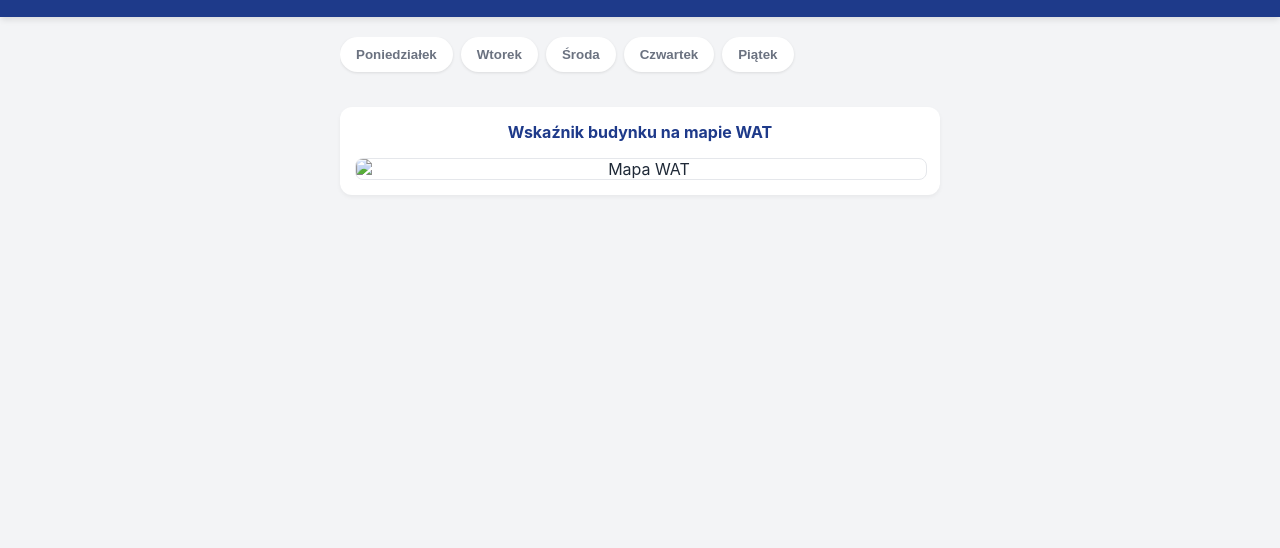
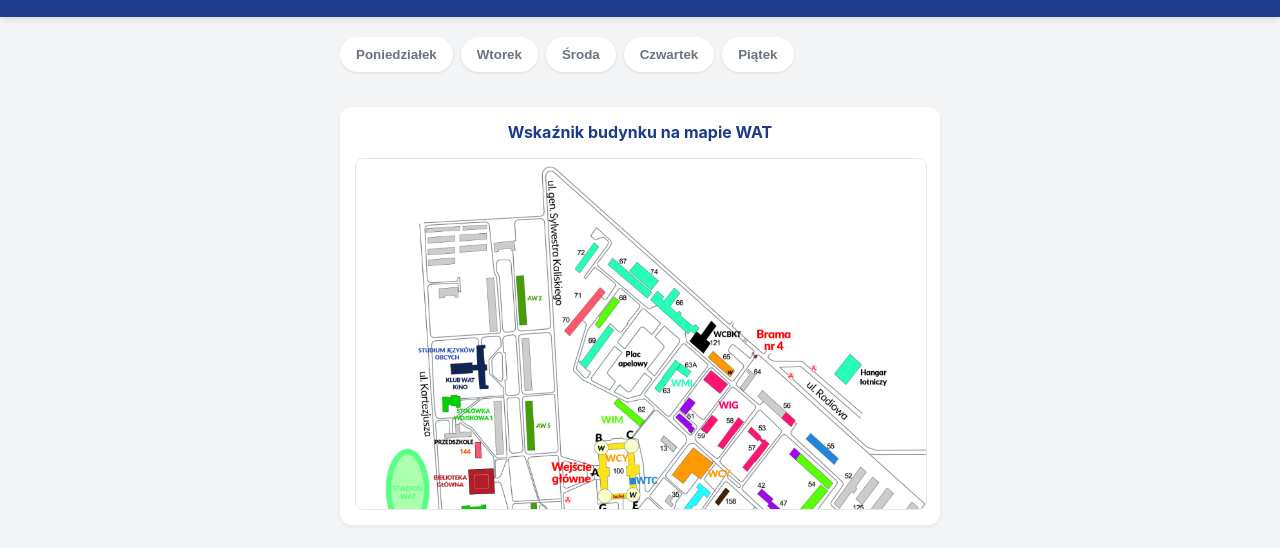
Before and after one commit to 3Kuba/plan, a plain HTML site: page index.html in a window 1280 px wide. Shown: the part 70-618 px from the top of the page. Drawn offline with Linux system fonts and the light colour scheme.

Commit message:
Update index.html

```diff
--- a/index.html
+++ b/index.html
@@ -205,7 +205,7 @@
             <h3 id="mapTitle">Wskaźnik budynku na mapie WAT</h3>
             <div class="map-wrapper">
                 <!-- Oryginalna mapa kampusu WAT -->
-                <img src="image_8f24b6.jpg" alt="Mapa WAT" id="kampusMap">
+                <img src="image_8f24b6.png" alt="Mapa WAT" id="kampusMap">
                 <!-- Znacznik wskazujący budynek (współrzędne X/Y można dopasować pod konkretny budynek) -->
                 <div id="mapPin" class="map-pin">Budynek</div>
             </div>
```
